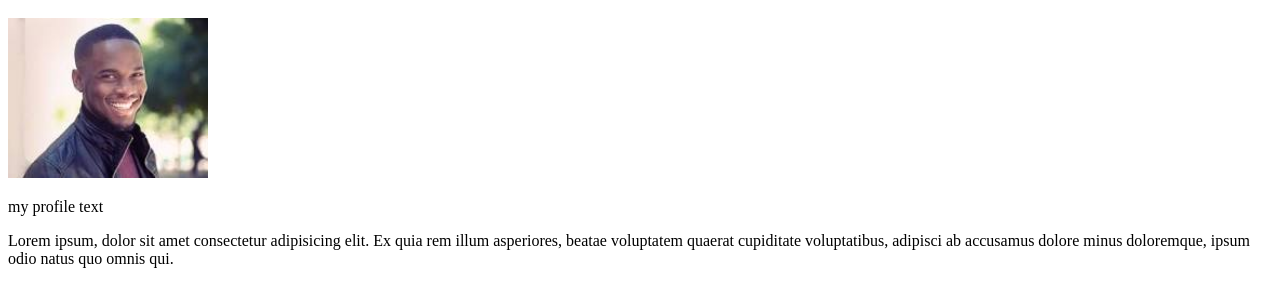
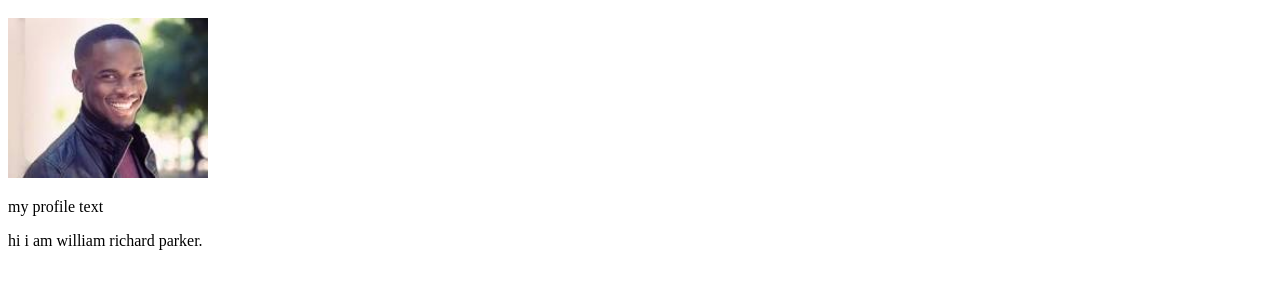
Before and after one commit to jeroham20/3bcae24, a plain HTML site: page index.html in a window 1280 px wide. Shown: the part 120-426 px from the top of the page. Drawn offline with Linux system fonts and the light colour scheme.

Commit message:
added paragraph

```diff
--- a/index.html
+++ b/index.html
@@ -10,6 +10,6 @@
     <h1>New Name</h1>
      <img width ="200px" src="profile.jfif" alt="">
      <p>my profile text</p>
-     <p>Lorem ipsum, dolor sit amet consectetur adipisicing elit. Ex quia rem illum asperiores, beatae voluptatem quaerat cupiditate voluptatibus, adipisci ab accusamus dolore minus doloremque, ipsum odio natus quo omnis qui.</p>
+     <p>hi i am william richard parker.</p>
 </body>
 </html>
```
